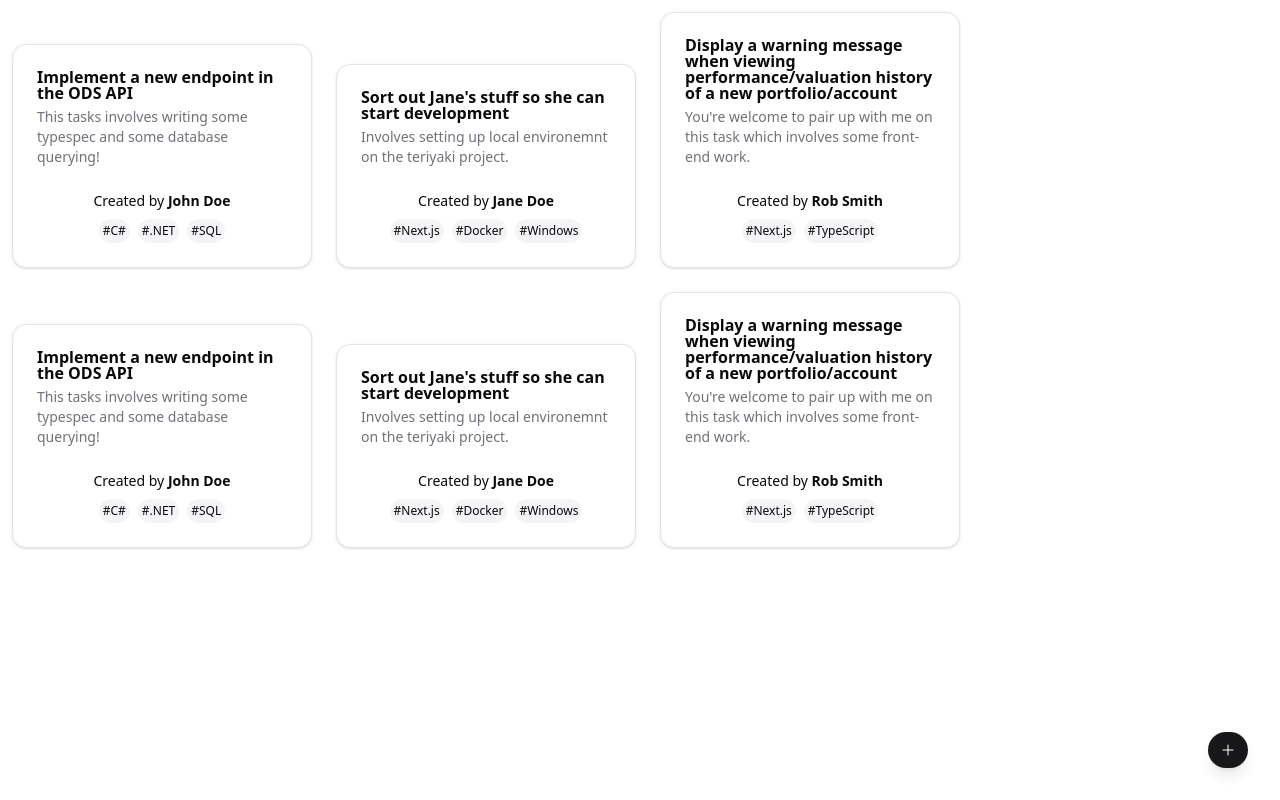
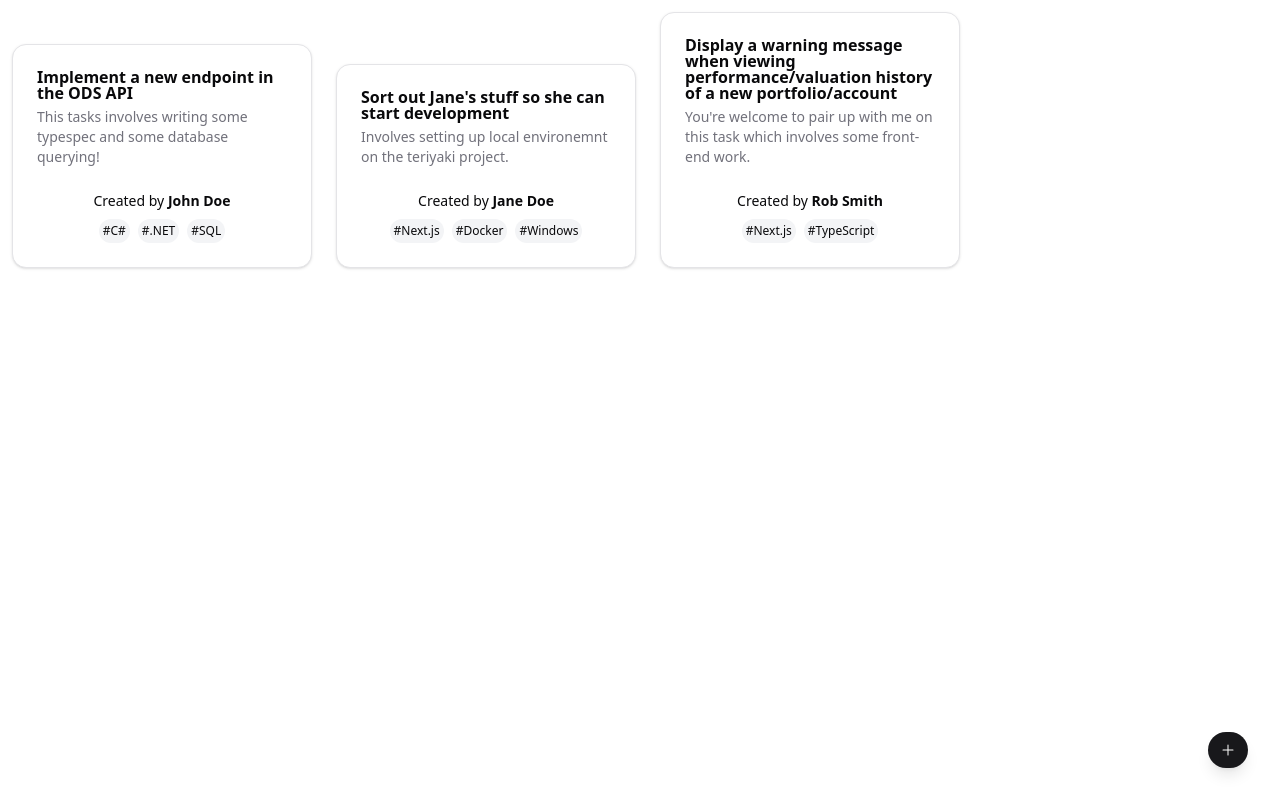
Before and after one commit to oliveira-a/mobup, a Next.js app: page / in a window 1280 px wide. Built offline with nearby package versions, Linux system fonts and the light colour scheme.

Commit message:
server side presistence

```diff
--- /dev/null
+++ b/src/app/api/tasks/route.ts
@@ -0,0 +1,40 @@
+import { Task } from "@/lib/dtos/task"
+
+const tasks: Task[] = [
+        {
+            createdBy: "John Doe",
+            title: "Implement a new endpoint in the ODS API",
+            summary: "This tasks involves writing some typespec and some database querying!",
+            tags: ["C#", ".NET", "SQL"],
+        },
+        {
+            createdBy: "Jane Doe",
+            title: "Sort out Jane's stuff so she can start development",
+            summary: "Involves setting up local environemnt on the teriyaki project.",
+            tags: ["Next.js", "Docker", "Windows"],
+        },
+        {
+            createdBy: "Rob Smith",
+            title: "Display a warning message when viewing performance/valuation history of a new portfolio/account",
+            summary: "You're welcome to pair up with me on this task which involves some front-end work.",
+            tags: ["Next.js", "TypeScript"],
+        },
+    ]
+
+export async function GET() {
+    const response =  Response.json(tasks)
+    return response
+}
+
+export async function POST(req: Request) {
+    const body = await req.json()
+    tasks.push({
+        createdBy: body.createdBy,
+        title: body.title,
+        summary: body.summary,
+        tags: body.tags,
+    })
+    return new Response(null, {
+        status: 204
+    })
+}
--- a/src/app/page.tsx
+++ b/src/app/page.tsx
@@ -2,69 +2,44 @@
 
 import { CreateTaskCard } from "@/components/create-task";
 import { FloatingButton } from "@/components/floating-button";
-import { Task } from "@/components/task"
+import { TaskCard } from "@/components/task-card"
 import { cn } from "@/lib/utils";
-import { useState } from "react";
-
-interface Task {
-  createdBy: string,
-  title: string,
-  summary: string,
-  tags: string[]
-}
+import { useEffect, useState } from "react";
+import { Task } from "@/lib/dtos/task";
 
 export default function Page() {
-  const [tasks, setTasks] = useState<Task[]>([
-    {
-      createdBy: "John Doe",
-      title: "Implement a new endpoint in the ODS API",
-      summary: "This tasks involves writing some typespec and some database querying!",
-      tags: ["C#", ".NET", "SQL"],
-    },
-    {
-      createdBy: "Jane Doe",
-      title: "Sort out Jane's stuff so she can start development",
-      summary: "Involves setting up local environemnt on the teriyaki project.",
-      tags: ["Next.js", "Docker", "Windows"],
-    },
-    {
-      createdBy: "Rob Smith",
-      title: "Display a warning message when viewing performance/valuation history of a new portfolio/account",
-      summary: "You're welcome to pair up with me on this task which involves some front-end work.",
-      tags: ["Next.js", "TypeScript"],
-    },
-    {
-      createdBy: "John Doe",
-      title: "Implement a new endpoint in the ODS API",
-      summary: "This tasks involves writing some typespec and some database querying!",
-      tags: ["C#", ".NET", "SQL"],
-    },
-    {
-      createdBy: "Jane Doe",
-      title: "Sort out Jane's stuff so she can start development",
-      summary: "Involves setting up local environemnt on the teriyaki project.",
-      tags: ["Next.js", "Docker", "Windows"],
-    },
-    {
-      createdBy: "Rob Smith",
-      title: "Display a warning message when viewing performance/valuation history of a new portfolio/account",
-      summary: "You're welcome to pair up with me on this task which involves some front-end work.",
-      tags: ["Next.js", "TypeScript"],
-    },
-  ])
+  const [tasks, setTasks] = useState<Task[]>([])
+  useEffect(() => {
+    const fetchTasks = async () => {
+      const res = await fetch("/api/tasks")
+      const data = await res.json()
 
-  const [addTask, toggleCreateTaskCard] = useState(false);
+      setTasks(data)
+    }
 
-  const handleCreateTask = (createdBy: string, title: string, summary: string, tags: string[]) => {
-    console.log(`createdBy: ${createdBy}, title: ${title}, summary: ${summary}, tags: ${tags}`)
+    fetchTasks()
+  }, []);
+
+  const [addTask, toggleCreateTaskCard] = useState(false)
+  const handleCreateTask = async (createdBy: string, title: string, summary: string, tags: string[]) => {
+    const newTask: Task = {
+      createdBy: createdBy,
+      title: title,
+      summary: summary,
+      tags: tags,
+    }
+
+    await fetch("/api/tasks", {
+      method: "POST",
+      headers: {
+        "Content-Type": "application/json",
+      },
+      body: JSON.stringify(newTask),
+    });
+
     setTasks(prevTasks => [
       ...prevTasks,
-      {
-        createdBy,
-        title,
-        summary,
-        tags,
-      }
+      newTask
     ]);
 
     toggleCreateTaskCard(false)
@@ -78,7 +53,7 @@ export default function Page() {
       <div className={cn("flex", "flex-row", "flex-wrap", "z-1")}>
         {
           tasks.map((t, i) => (
-            <Task key={i}
+            <TaskCard key={i}
               createdBy={t.createdBy}
               title={t.title}
               summary={t.summary}
--- a/src/components/task.tsx
+++ b/src/components/task-card.tsx
@@ -8,14 +8,14 @@ import {
 import { cn } from "@/lib/utils"
 import { Tag } from "./tag"
 
-interface TaskProps {
+interface TaskCardProps {
     createdBy: string
     title: string
     summary: string
     tags: string[]
 }
 
-export function Task(props: TaskProps) {
+export function TaskCard(props: TaskCardProps) {
     return (
         <Card className={cn("w-[300px]", "m-3", "self-end")}>
             <CardHeader>
--- /dev/null
+++ b/src/lib/dtos/task.ts
@@ -0,0 +1,6 @@
+export interface Task {
+  createdBy: string,
+  title: string,
+  summary: string,
+  tags: string[]
+}
```
